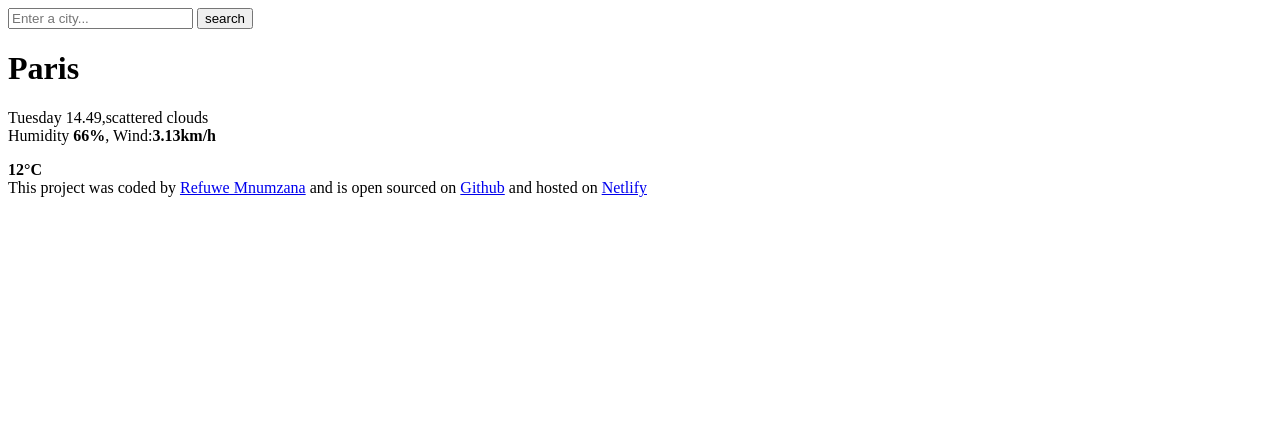
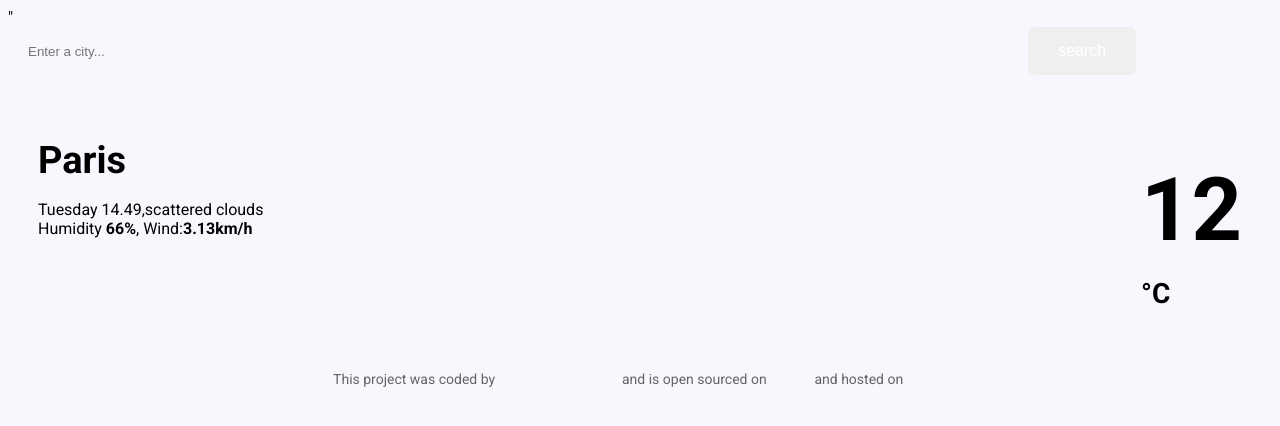
Before and after one commit to refuwemnumzana/AppWeather, a plain HTML site: page Index.html in a window 1280 px wide. Drawn offline with Linux system fonts and the light colour scheme.

Commit message:
Added basics Css to the project

```diff
--- a/Index.html
+++ b/Index.html
@@ -3,28 +3,35 @@
   <head>
     <meta charset="UTF-8" />
     <meta name="viewport" content="width=device-width, initial-scale=1.0" />
-  <title>Weather App</title>
+   <link rel="preconnect" href="https://fonts.googleapis.com">
+<link rel="preconnect" href="https://fonts.gstatic.com" crossorigin>
+<link href="https://fonts.googleapis.com/css2?family=Roboto:ital,wght@0,100;0,300;0,400;0,500;0,700;0,900;1,100;1,300;1,400;1,500;1,700;1,900&display=swap" rel="stylesheet">
+<link href="https://fonts.googleapis.com/css2?family=Roboto:ital,wght@0,100;0,300;0,400;0,500;0,700;0,900;1,100;1,300;1,400;1,500;1,700;1,900&display=swap" rel="stylesheet">"
+<link rel="stylesheet" href="src/index.css"/>
+<title>Weather App</title>
 </head>
   <body>
+    <div class="Weather-app">
     <header>
-<form >
-    <input type="search" placeholder="Enter a city..." required/>
-    <input type="submit" value="search"/>
+<form class="search-form">
+    <input type="search" placeholder="Enter a city..." required class="search-form-input"/>
+    <input type="submit" value="search" class="search-form-button"/>
 </form>
     </header>
     <main>
+        <div class="weather-app-data">
         <div>
- <h1>
-Paris
-    </h1>
-    <p>
+ <h1 class="weather-app-city">Paris</h1>
+    <p lass="weather-app-details">
         Tuesday 14.49,scattered clouds
         <br />
         Humidity <strong>66%</strong>, Wind:<strong>3.13km/h</strong>
     </p>
 </div>
-<div>
-    <strong>12°C</strong>
+<div class="weather-app-temperature">
+    <div class="weather-app-icon"></div>
+    <div class="weather-app-temperature">12</div>
+    <div class="weather-app-unit">°C</div>
 </div>
     </main>
     <footer>
@@ -34,5 +41,6 @@ Paris
         <a href="https://app-shecodes-weather.netlify.app/" target="_blank">Netlify</a>
 
     </footer>
+</div>
   </body>
 </html>
--- a/src/index.css
+++ b/src/index.css
@@ -1,5 +1,14 @@
 body {
     background-color: #f9f7fe;
+    font-family: "Roboto", sans-serif;
+}
+
+a {
+    color: #f9f7fe;
+}
+
+h1{
+
 }
 .weather-app{
     background: white;
@@ -9,3 +18,91 @@ body {
     border-radius: 16px
     padding: 30px;
 }
+
+header{
+    border-bottom: 1px solid #f9f7fe;
+    padding: 0 0 30px 0;
+}
+.search-form-input{
+    background-color: #f9f7fe;
+    border: none;
+    border-radius: 6px;
+    width: 80%;
+    padding: 15px 20px;
+
+}
+.search-form-button{
+    background: 885df1;
+    padding: 15px 30px;
+    border: none;
+    font-size: 16px;
+    margin-left: 5px;
+    border-radius: 6px;
+    color: white;
+}
+
+main{
+    padding: 30px 0;
+}
+
+.weather-app-city{
+    margin: 0;
+    font-size: 38px;
+    line-height: 48px;
+}
+
+.weather-app-details{
+    font-size: 16px;
+    color: rgba(39, 33, 66, 0.4);
+    line-height: 24px;
+    font-weight: 500px;
+
+
+}
+
+.weather-app-details strong{
+color: #f65282;
+
+}
+
+.weather-app-temperature-container{
+    display: flex;
+}
+
+.weather-app-icon{
+font-size: 44px;
+margin-left: 10px;
+margin-top:22px;
+
+}
+
+.weather-app-unit{
+    margin-top: 16px;
+    font-size: 28px;
+}
+
+.weather-app-temperature{
+    font-size: 88px;
+    font-weight: bold;
+
+}
+
+.weather-app-data{
+display: flex;
+justify-content: space-between;
+
+}
+
+main{
+    padding: 30px;
+
+}
+
+
+footer{
+    border-top: 1px solid #f9f7fe;
+    padding: 30px 0 0 0;
+    text-align: center;
+    font-size: 14px;
+    color:rgba(0,0,0,0.6);
+}
```
